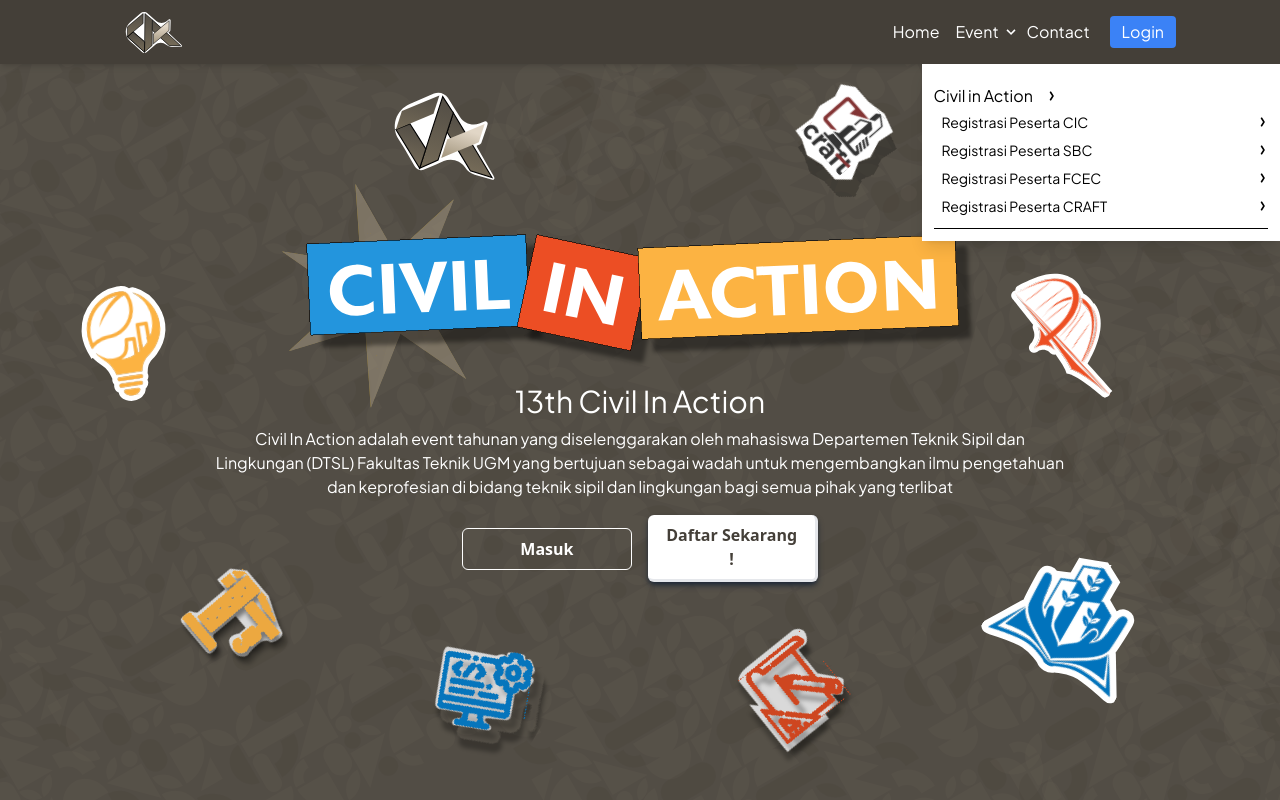
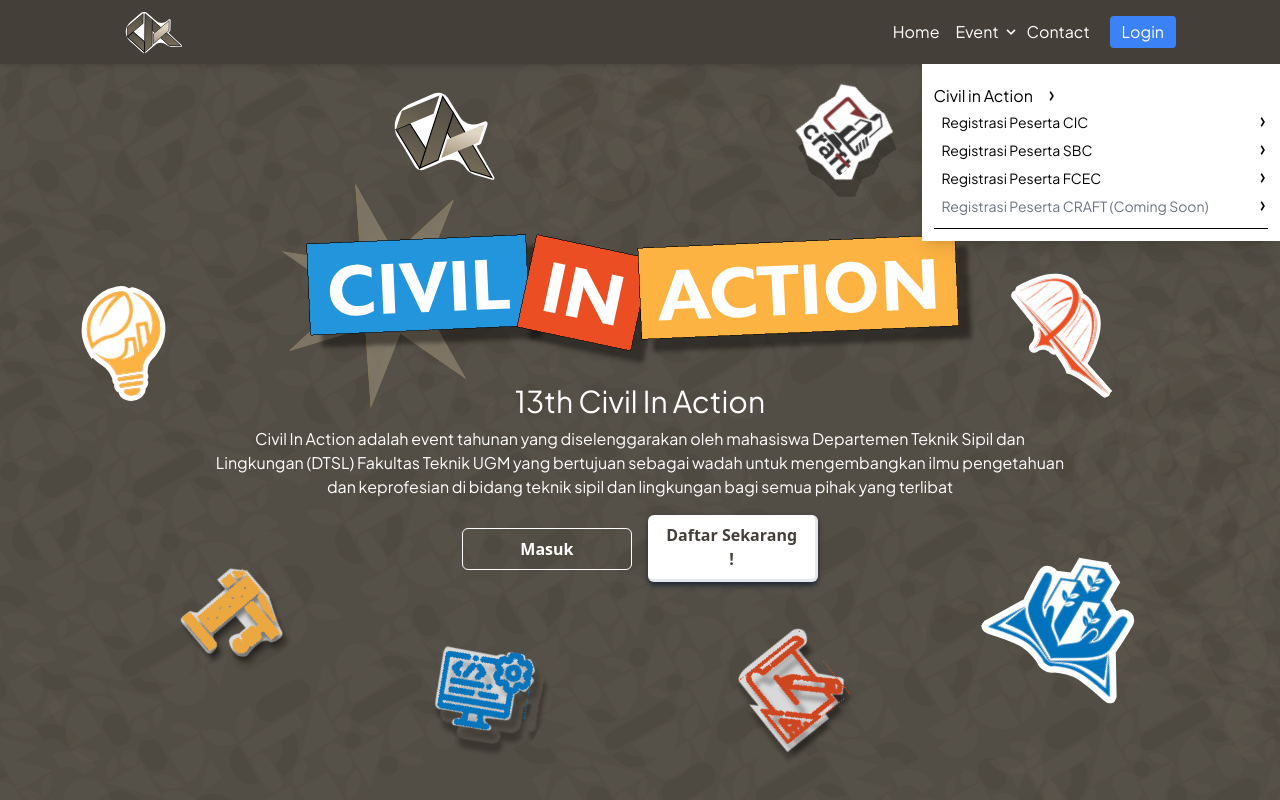
Before and after one commit to wildandr/cia2025, a Next.js app: page / in a window 1280 px wide. Both pictures are taken after a click on the button "Event". Shown: the top 800 px of the page. Built offline with nearby package versions, Linux system fonts and the light colour scheme.

Commit message:
fix(navbar): minor

```diff
--- a/src/components/cic/Form.tsx
+++ b/src/components/cic/Form.tsx
@@ -537,7 +537,7 @@
 
   return (
     <div className="relative flex flex-col overflow-hidden max-w-5xl mx-auto font-openSans">
-      <ToastContainer style={{ marginTop: "20px" }} />
+      <ToastContainer style={{ marginTop: "24px" }} />
       <div className="flex flex-col lg:justify-center items-center relative min-w-full">
         <div className="z-[10] min-h-screen flex flex-col">
           {/* Instructions */}
--- a/src/components/layout/Navbar.tsx
+++ b/src/components/layout/Navbar.tsx
@@ -213,12 +213,12 @@
                     </Link>
                   </li>
                   <li className="py-1 ">
-                    <Link
-                      href="/craft"
+                    <p
+                      // href="/craft"
                       className="flex justify-between items-center hover:translate-x-1"
                     >
-                      <span className={`text-black`}>
-                        Registrasi Peserta CRAFT{" "}
+                      <span className={`text-gray-500`}>
+                        Registrasi Peserta CRAFT (Coming Soon){" "}
                       </span>
                       <svg
                         xmlns="http://www.w3.org/2000/svg"
@@ -231,7 +231,7 @@
                       >
                         <path d="M11.109,3L11.109,3C9.78,3,8.988,4.481,9.725,5.587L14,12l-4.275,6.413C8.988,19.519,9.78,21,11.109,21h0 c0.556,0,1.076-0.278,1.385-0.741l4.766-7.15c0.448-0.672,0.448-1.547,0-2.219l-4.766-7.15C12.185,3.278,11.666,3,11.109,3z"></path>
                       </svg>
-                    </Link>
+                    </p>
                   </li>
                 </ul>
               </li>
--- a/src/components/sbc/Form.tsx
+++ b/src/components/sbc/Form.tsx
@@ -570,7 +570,7 @@
 
   return (
     <div className="relative flex flex-col overflow-hidden max-w-5xl mx-auto font-openSans">
-      <ToastContainer style={{ marginTop: "20px" }} />
+      <ToastContainer style={{ marginTop: "24px" }} />
       <div className="flex flex-col lg:justify-center items-center relative min-w-full">
         <div className="z-[10] min-h-screen flex flex-col">
           {/* Instructions */}
```
